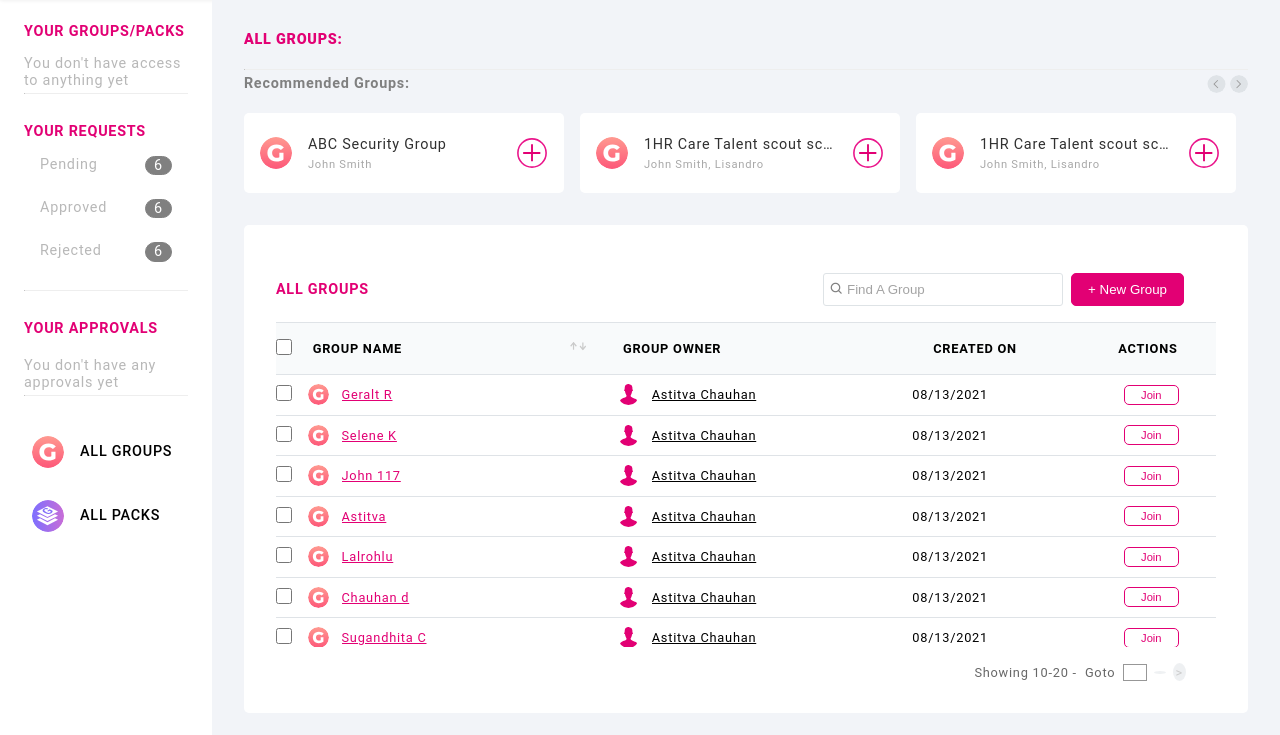
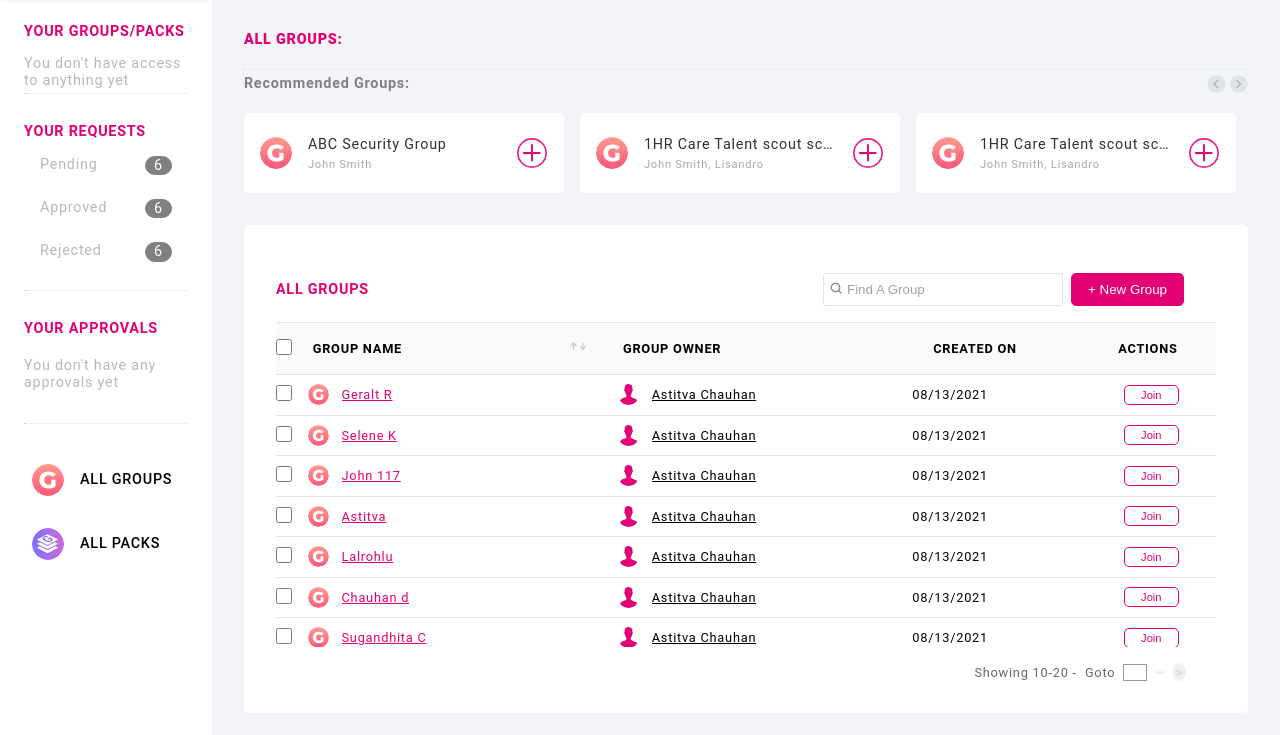
Before and after one commit to Silspd90/Cloud-access, a PHP site: page /home.html in a window 1280 px wide. Shown: the part 65-800 px from the top of the page. Run offline with PHP 8.4, Linux system fonts and the light colour scheme.

Commit message:
Bottom padding

```diff
--- a/css/style.css
+++ b/css/style.css
@@ -476,6 +476,10 @@ a {
   padding-top: 29px;
 }
 
+.bottompadding{
+  padding-bottom: 2rem;
+}
+
 .blocking{
   display: block;
 }
--- a/home.html
+++ b/home.html
@@ -60,7 +60,7 @@
               <strong class="navbarmargin yourapprovals blocking">YOUR APPROVALS</strong
               >
 
-              <p class="navbarmargin noapprovals blocking"
+              <p class="navbarmargin noapprovals blocking bottompadding"
               >
                 You don't have any approvals yet
               </p>
```
